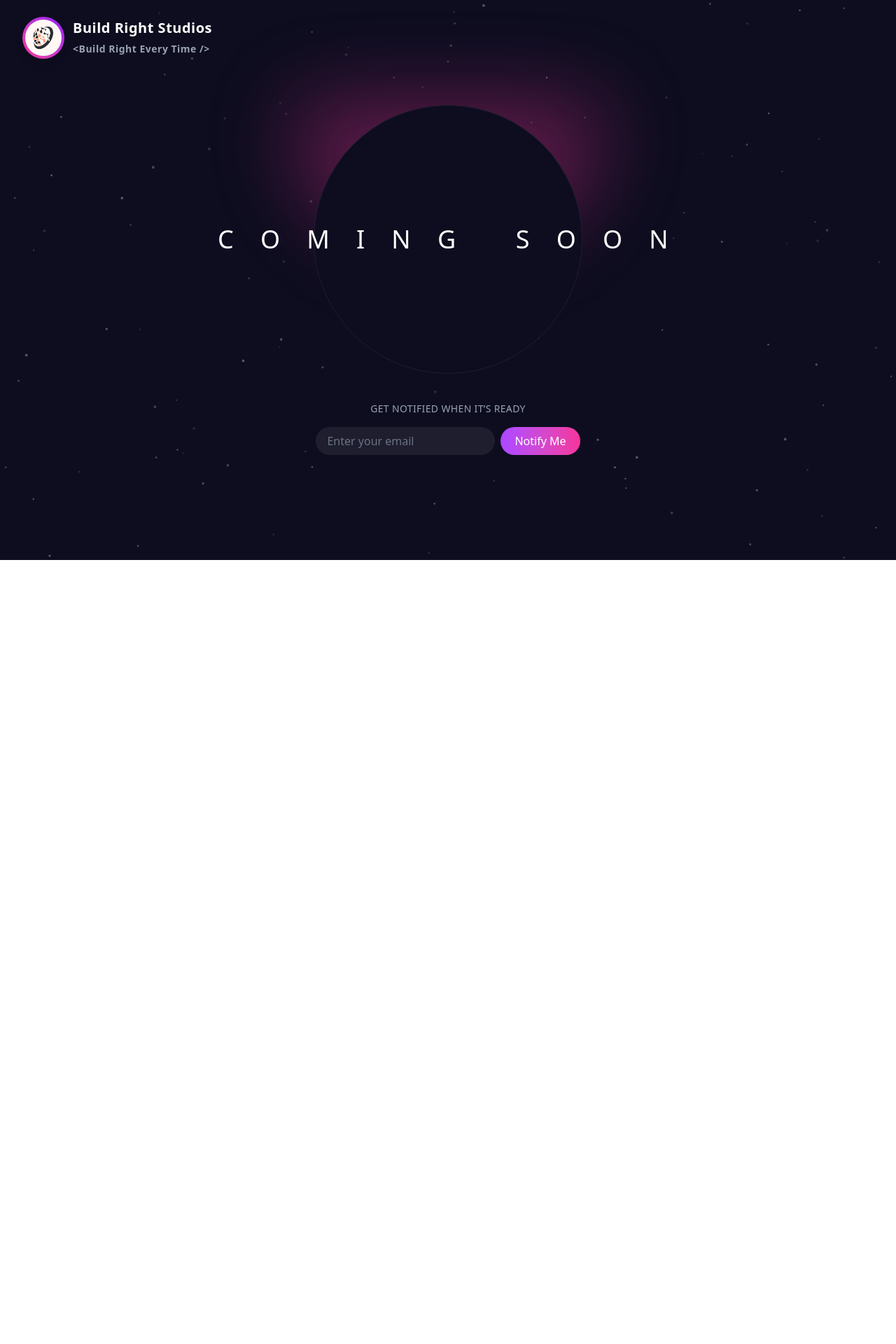
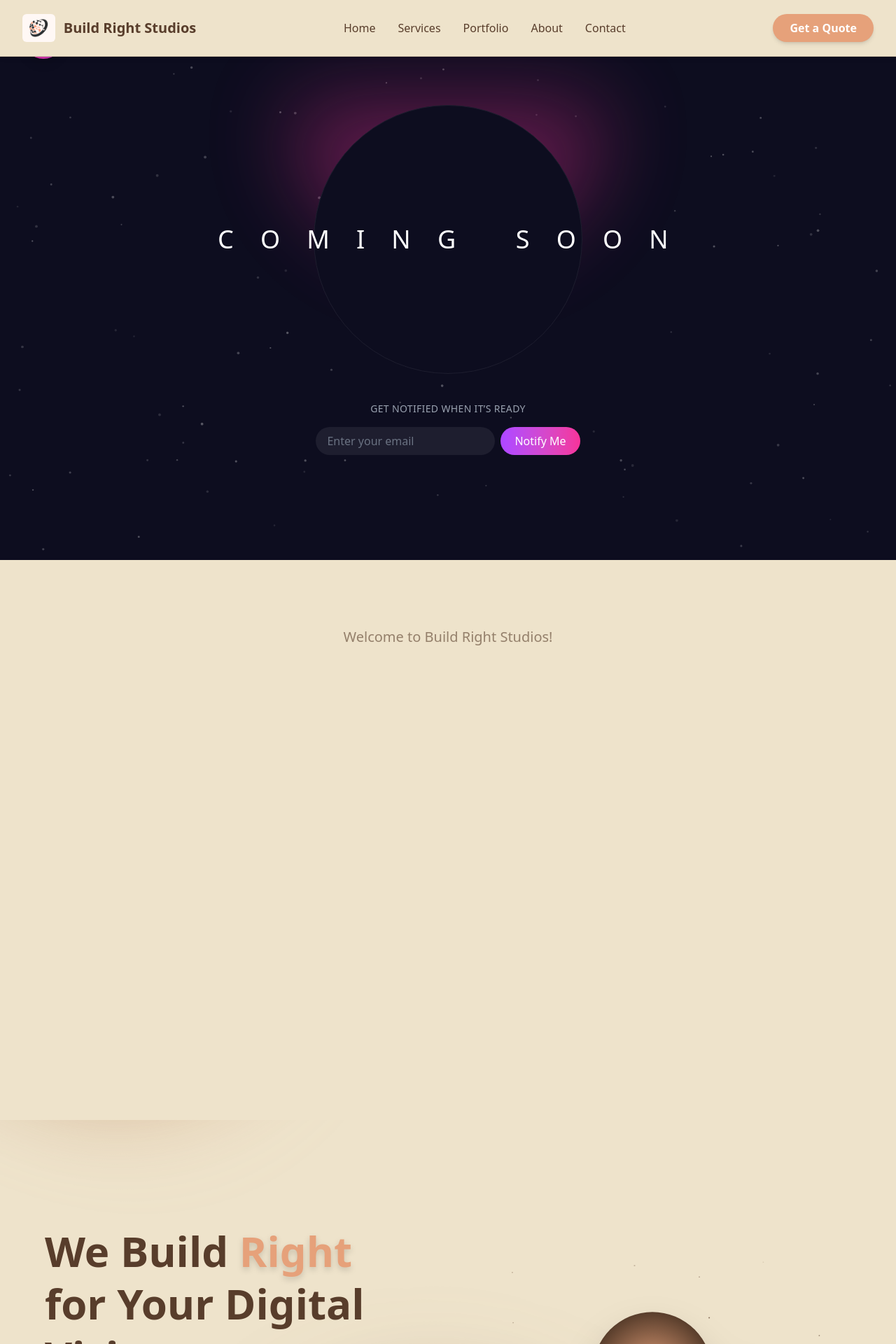
Before and after one commit to Build-Right-Studios/BRS, a React (Vite) app in the folder frontend/: page / in a window 1280 px wide. Shown: the top 1920 px of the page at 70% size. Before the commit the page ends 800 px from the top, so only its background shows below. Built offline with nearby package versions, Linux system fonts and the light colour scheme.

Commit message:
made chnages

```diff
--- a/frontend/src/App.jsx
+++ b/frontend/src/App.jsx
@@ -9,7 +9,10 @@ function App() {
 
   return (
     <>
-       <ComingSoon />
+      <ComingSoon />
+      <Nav />
+      <LandingPage />
+      <Footer />
       {/* <Nav /> */}
       {/* <LandingPage /> */}
       {/* <Footer /> */}
```
